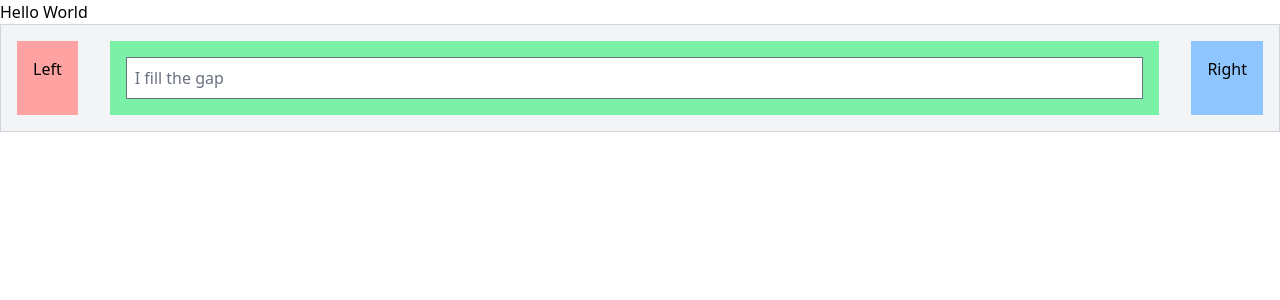
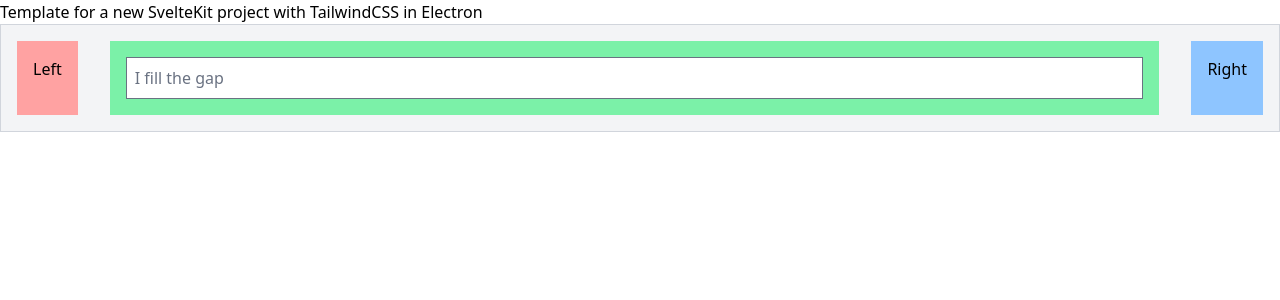
Before and after one commit to gsenden/electron-svelte-vite-template, a SvelteKit app: page / in a window 1280 px wide. Shown: the top 300 px of the page. Built offline with nearby package versions, Linux system fonts and the light colour scheme.

Commit message:
style: format page component with 3-space tabs

```diff
--- a/src/routes/+page.svelte
+++ b/src/routes/+page.svelte
@@ -1,4 +1,4 @@
-<h1>Hello World</h1>
+<h1>Template for a new SvelteKit project with TailwindCSS in Electron</h1>
 <div
 	class="
       /*
```
